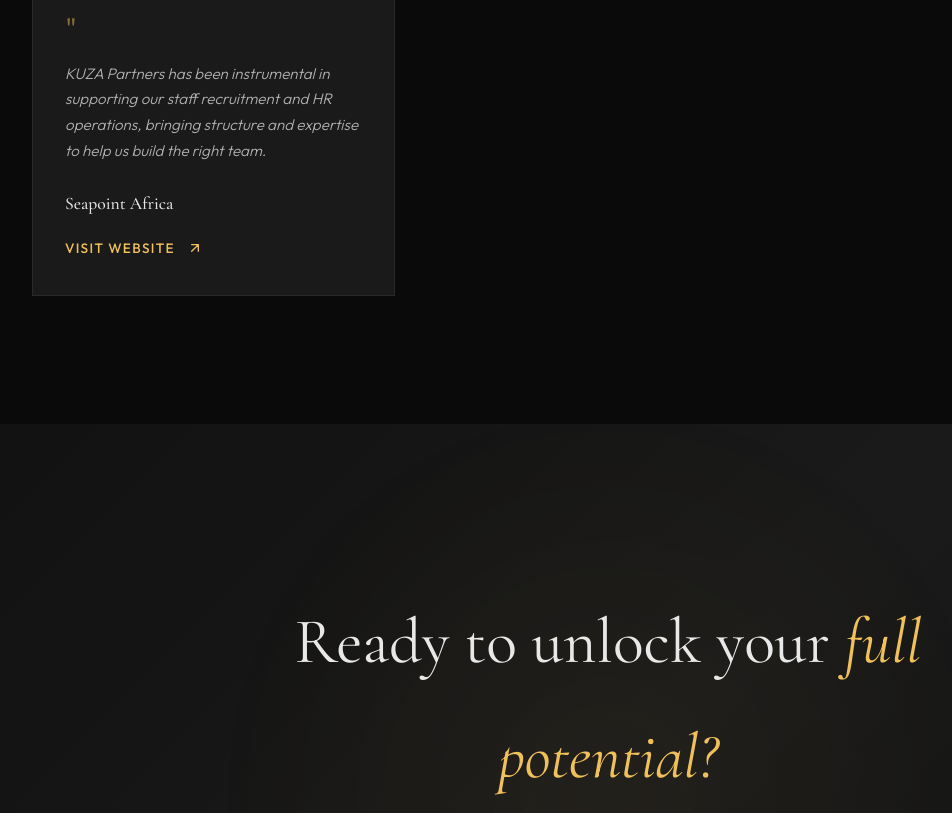
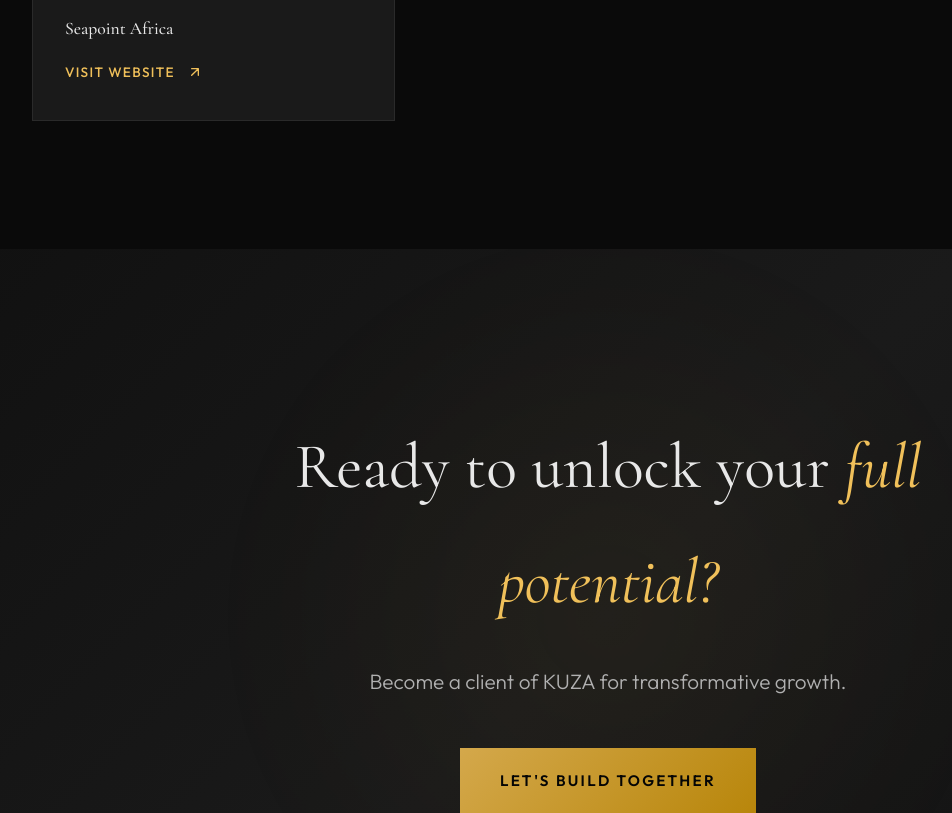
Before and after one commit to MureiJoseph/kuza_home, a plain HTML site: page index.html in a window 1280 px wide. Shown: the part 5913-6726 px from the top of the page, without its empty margins (32-984 px from the left). Drawn offline with nearby package versions, Linux system fonts and the light colour scheme.

Commit message:
Remove quote text from Seapoint Africa card

```diff
--- a/index.html
+++ b/index.html
@@ -513,8 +513,6 @@
                             <img src="assets/img/seapoint-logo.png"
                                 alt="Seapoint Africa" loading="lazy">
                         </div>
-                        <div class="quote-icon">"</div>
-                        <p class="testimonial-text">KUZA Partners has been instrumental in supporting our staff recruitment and HR operations, bringing structure and expertise to help us build the right team.</p>
                         <p class="client-name">Seapoint Africa</p>
                         <a href="http://www.seapointafrica.com/" target="_blank" rel="noopener noreferrer"
                             class="client-link" style="margin-top: 1rem; font-size: 0.85rem;">
```
